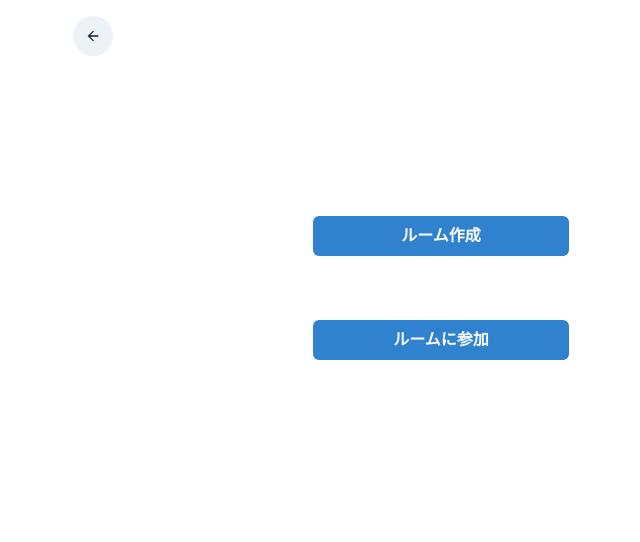
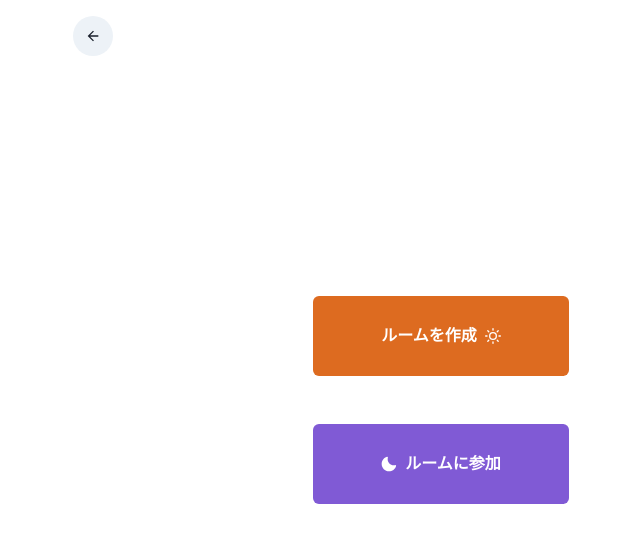
Before and after one commit to hacku-chamomilla/doutankyohi-front-end, a Next.js app: page /start-game in a window 1280 px wide. Shown: the top 542 px of the page, without its empty margins (199-839 px from the left). Built offline with nearby package versions, Linux system fonts and the light colour scheme.

Commit message:
style 諸々調整

```diff
--- a/pages/start-game.tsx
+++ b/pages/start-game.tsx
@@ -6,6 +6,7 @@ import { Button, Center, VStack } from "@chakra-ui/react";
 
 import { PageBackIcon } from "@/components/common/PageBackIcon";
 import { VSpacer } from "@/components/common/Spacer";
+import { MoonIcon, SunIcon } from "@chakra-ui/icons";
 
 const StartGame: NextPage = () => {
   const router = useRouter();
@@ -13,25 +14,29 @@ const StartGame: NextPage = () => {
     <>
       <VSpacer size={4} />
       <PageBackIcon pass={"/"} />
-      <VSpacer size={40} />
+      <VSpacer size={60} />
 
       <Center>
         <VStack>
           <Button
-            colorScheme="blue"
+            rightIcon={<SunIcon />}
+            colorScheme="orange"
             color={"white"}
             minW={64}
+            minH={20}
             onClick={() => {
               router.push("/create-room");
             }}
           >
-            ルーム作成
+            ルームを作成
           </Button>
-          <VSpacer size={12} />
+          <VSpacer size={8} />
           <Button
-            colorScheme="blue"
+            leftIcon={<MoonIcon />}
+            colorScheme="purple"
             color={"white"}
             minW={64}
+            minH={20}
             onClick={() => {
               router.push("/join-room");
             }}
```
